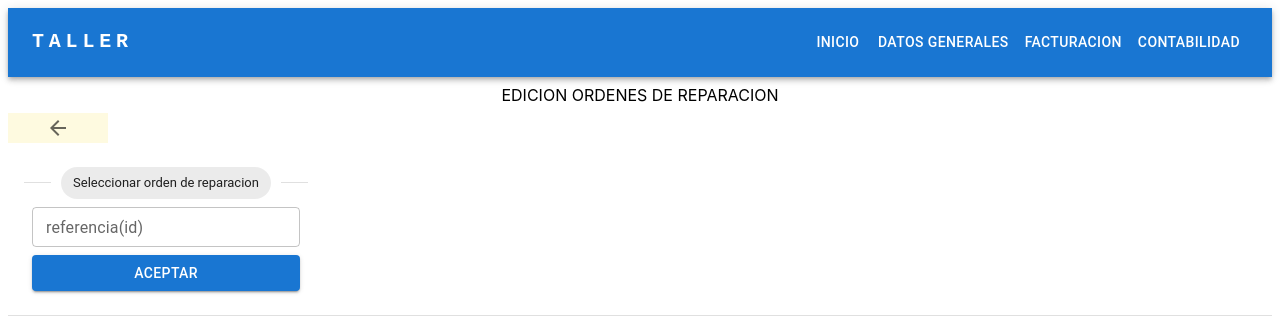
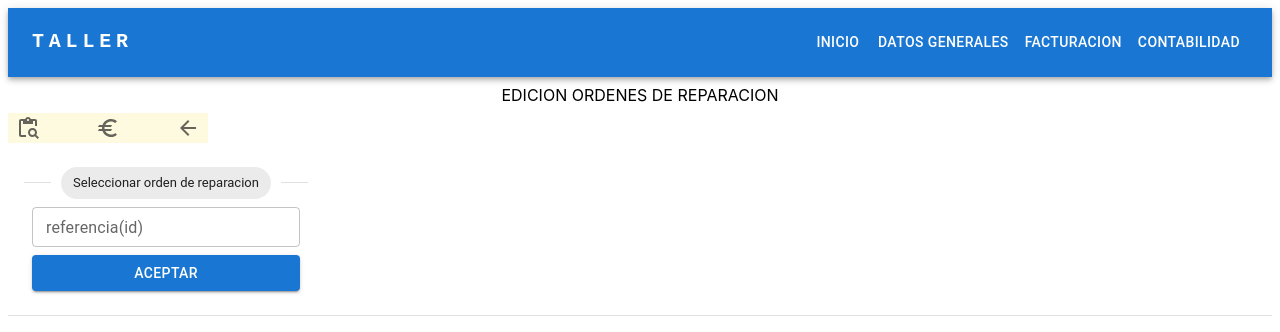
Before and after one commit to jcaido/mi_taller, a React (Create React App) app: page /taller/edicion-ordenes in a window 1280 px wide. Shown: the top 332 px of the page. Built offline with nearby package versions, Linux system fonts and the light colour scheme.

Commit message:
Estableccer precio mano de obra

```diff
--- a/src/components/edicion-ordenes-reparacion/EdicionOrdenes.jsx
+++ b/src/components/edicion-ordenes-reparacion/EdicionOrdenes.jsx
@@ -8,28 +8,38 @@ import InformacionOrdenReparacion from './InformacionOrdenReparacion';
 import ImputarPiezasForm from './forms/ImputarPiezasForm';
 import ImputarManoDeObraForm from './forms/ImputarManoDeObraForm';
 import CerrarOrdenForm from './forms/CerrarOrdenForm';
+import EstablecerPrecioManoDeObraForm from './forms/EstablecerPrecioManoDeObraForm';
 
 function EdicionOrdenes() {
   const {
     state,
     ObtenerOrdenReparacionPorIdParaCompletar,
     cerrarFormsPiezasMO,
+    establecerPrecioManoDeObraFormDispatch,
+    buscarOrdenReparacionFormDispatch,
   } = useContext(EdicionOrdenesContext);
 
   return (
     <Grid container rowSpacing={1}>
       <Grid item md={12}>
         <Box mt={1}>
-          <NavigationButtonEdiOrdenes />
+          <NavigationButtonEdiOrdenes
+            establecerPrecioManoDeObra={establecerPrecioManoDeObraFormDispatch}
+            buscarOrdenReparacion={buscarOrdenReparacionFormDispatch}
+          />
         </Box>
       </Grid>
       <Grid item md={3}>
         <Box>
-          <BuscarOrdenReparacionPorIdForm
-            label="Seleccionar orden de reparacion"
-            obtener={ObtenerOrdenReparacionPorIdParaCompletar}
-            cerrar={cerrarFormsPiezasMO}
-          />
+          {state.formSeleccionarOrdenReparacion
+            ? (
+              <BuscarOrdenReparacionPorIdForm
+                label="Seleccionar orden de reparacion"
+                obtener={ObtenerOrdenReparacionPorIdParaCompletar}
+                cerrar={cerrarFormsPiezasMO}
+              />
+            ) : null}
+          {state.formPrecioManoDeObra ? <EstablecerPrecioManoDeObraForm /> : null}
         </Box>
       </Grid>
       <Grid item md={3}>
--- a/src/components/edicion-ordenes-reparacion/NavigationButtonEdiOrdenes.jsx
+++ b/src/components/edicion-ordenes-reparacion/NavigationButtonEdiOrdenes.jsx
@@ -2,10 +2,15 @@ import React, { useState } from 'react';
 import { useNavigate } from 'react-router-dom';
 import BottomNavigation from '@mui/material/BottomNavigation';
 import Tooltip from '@mui/material/Tooltip';
+import ContentPasteSearchIcon from '@mui/icons-material/ContentPasteSearch';
+import EuroIcon from '@mui/icons-material/Euro';
 import BottomNavigationAction from '@mui/material/BottomNavigationAction';
 import ArrowBackIcon from '@mui/icons-material/ArrowBack';
 
-function NavigationButtonEdiOrdenes() {
+function NavigationButtonEdiOrdenes({
+  establecerPrecioManoDeObra,
+  buscarOrdenReparacion,
+}) {
   const [value, setValue] = useState('modificarPiezas');
 
   const handleChange = (event, newValue) => {
@@ -15,7 +20,23 @@ function NavigationButtonEdiOrdenes() {
   const navigate = useNavigate();
 
   return (
-    <BottomNavigation sx={{ width: 100, height: 30, backgroundColor: '#fefae0' }} value={value} onChange={handleChange}>
+    <BottomNavigation sx={{ width: 200, height: 30, backgroundColor: '#fefae0' }} value={value} onChange={handleChange}>
+      <Tooltip title="seleccionar orden de reparación">
+        <BottomNavigationAction
+          label="Seleccionar"
+          value="seleccionar"
+          icon={<ContentPasteSearchIcon />}
+          onClick={buscarOrdenReparacion}
+        />
+      </Tooltip>
+      <Tooltip title="establecer precio mano de obra">
+        <BottomNavigationAction
+          label="Establecer"
+          value="establecer"
+          icon={<EuroIcon />}
+          onClick={establecerPrecioManoDeObra}
+        />
+      </Tooltip>
       <Tooltip title="volver a opciones-reparacion taller">
         <BottomNavigationAction
           label="VolverOpciones"
--- /dev/null
+++ b/src/components/edicion-ordenes-reparacion/forms/EstablecerPrecioManoDeObraForm.jsx
@@ -0,0 +1,73 @@
+import React, { useContext, useState, useRef } from 'react';
+import * as yup from 'yup';
+import { useFormik } from 'formik';
+import { Box } from '@mui/material';
+import Divider from '@mui/material/Divider';
+import Chip from '@mui/material/Chip';
+import TextField from '@mui/material/TextField';
+import Button from '@mui/material/Button';
+import ModalOK from '../../../utils/ModalOK';
+import { EdicionOrdenesContext } from '../../../pages/TallerEdicionOrdenes';
+
+const validationSchema = yup.object({
+  horas: yup
+    .number('Introduzca el precio/hora de la mano de obra')
+    .typeError('Introduzca un dato numerico')
+    .required('El precio/hora es obligatorio'),
+});
+
+function EstablecerPrecioManoDeObraForm() {
+  // eslint-disable-next-line no-unused-vars
+  const { state } = useContext(EdicionOrdenesContext);
+
+  const PrecioManoDeObraRef = useRef();
+
+  const [open, setOpen] = useState(false);
+  // eslint-disable-next-line no-unused-vars
+  const handleOpen = () => setOpen(true);
+  const handleClose = () => setOpen(false);
+
+  const handleSubmitForm = () => {
+    //
+  };
+
+  const formik = useFormik({
+    initialValues: {
+      precio: '',
+    },
+    validationSchema,
+    onSubmit: () => handleSubmitForm(),
+  });
+
+  return (
+    <Box m={2}>
+      <Box>
+        <Divider>
+          <Chip label="Precio/hora mano de obra" />
+        </Divider>
+      </Box>
+      <form onSubmit={formik.handleSubmit}>
+        <Box m={1}>
+          <TextField
+            fullWidth
+            id="precio"
+            name="precio"
+            label="precio/hora"
+            size="small"
+            value={formik.values.precio}
+            onChange={formik.handleChange}
+            error={formik.touched.precio && Boolean(formik.errors.precio)}
+            helperText={formik.touched.precio && formik.errors.precio}
+            inputRef={PrecioManoDeObraRef}
+          />
+        </Box>
+        <Box m={1}>
+          <Button type="submit" color="primary" variant="contained" fullWidth>Aceptar</Button>
+        </Box>
+        <ModalOK open={open} handleClose={handleClose} />
+      </form>
+    </Box>
+  );
+}
+
+export default EstablecerPrecioManoDeObraForm;
--- a/src/pages/TallerEdicionOrdenes.jsx
+++ b/src/pages/TallerEdicionOrdenes.jsx
@@ -28,6 +28,8 @@ function TallerEdicionOrdenes() {
     formCierreOrden: false,
     informacionOrdenReparacion: false,
     formAbrirOrdenReparacion: false,
+    formPrecioManoDeObra: false,
+    formSeleccionarOrdenReparacion: true,
     ordenReparacionPorId: [],
   };
 
@@ -41,6 +43,8 @@ function TallerEdicionOrdenes() {
           formCierreOrden: action.payload.formCierreOrden,
           informacionOrdenReparacion: action.payload.informacionOrdenReparacion,
           formAbrirOrdenReparacion: action.payload.formAbrirOrdenReparacion,
+          formPrecioManoDeObra: action.payload.formPrecioManoDeObra,
+          formSeleccionarOrdenReparacion: action.payload.formSeleccionarOrdenReparacion,
         };
       case 'actualizar_lista_ordenes_reparacion_por_id':
         return {
@@ -72,6 +76,11 @@ function TallerEdicionOrdenes() {
           ...state,
           formAbrirOrdenReparacion: action.payload,
         };
+      case 'cerrar_formulario_precio_mano_de_obra':
+        return {
+          ...state,
+          formPrecioManoDeObra: action.payload,
+        };
       default:
         return state;
     }
@@ -88,6 +97,23 @@ function TallerEdicionOrdenes() {
         formCierreOrden: true,
         informacionOrdenReparacion: true,
         formAbrirOrdenReparacion: false,
+        formPrecioManoDeObra: false,
+        formSeleccionarOrdenReparacion: true,
+      },
+    });
+  }
+
+  function buscarOrdenReparacionFormDispatch() {
+    dispatch({
+      type: 'edicionOrdenReparacion',
+      payload: {
+        formPiezas: false,
+        formManoDeObra: false,
+        formCierreOrden: false,
+        informacionOrdenReparacion: false,
+        formAbrirOrdenReparacion: false,
+        formPrecioManoDeObra: false,
+        formSeleccionarOrdenReparacion: true,
       },
     });
   }
@@ -101,6 +127,23 @@ function TallerEdicionOrdenes() {
         formCierreOrden: false,
         informacionOrdenReparacion: true,
         formAbrirOrdenReparacion: true,
+        formPrecioManoDeObra: false,
+        formSeleccionarOrdenReparacion: true,
+      },
+    });
+  }
+
+  function establecerPrecioManoDeObraFormDispatch() {
+    dispatch({
+      type: 'edicionOrdenReparacion',
+      payload: {
+        formPiezas: false,
+        formManoDeObra: false,
+        formCierreOrden: false,
+        informacionOrdenReparacion: false,
+        formAbrirOrdenReparacion: false,
+        formPrecioManoDeObra: true,
+        formSeleccionarOrdenReparacion: false,
       },
     });
   }
@@ -143,6 +186,8 @@ function TallerEdicionOrdenes() {
       ObtenerOrdenReparacionPorIdParaActualizar,
       abrirOrdenReparacionFormDispatch,
       seleccionarOrdenReparacionFormDispatch,
+      establecerPrecioManoDeObraFormDispatch,
+      buscarOrdenReparacionFormDispatch,
       cerrarFormsPiezasMO,
     }
     ),
@@ -152,6 +197,8 @@ function TallerEdicionOrdenes() {
       ObtenerOrdenReparacionPorIdParaActualizar,
       abrirOrdenReparacionFormDispatch,
       seleccionarOrdenReparacionFormDispatch,
+      establecerPrecioManoDeObraFormDispatch,
+      buscarOrdenReparacionFormDispatch,
       cerrarFormsPiezasMO,
     ],
   );
```
